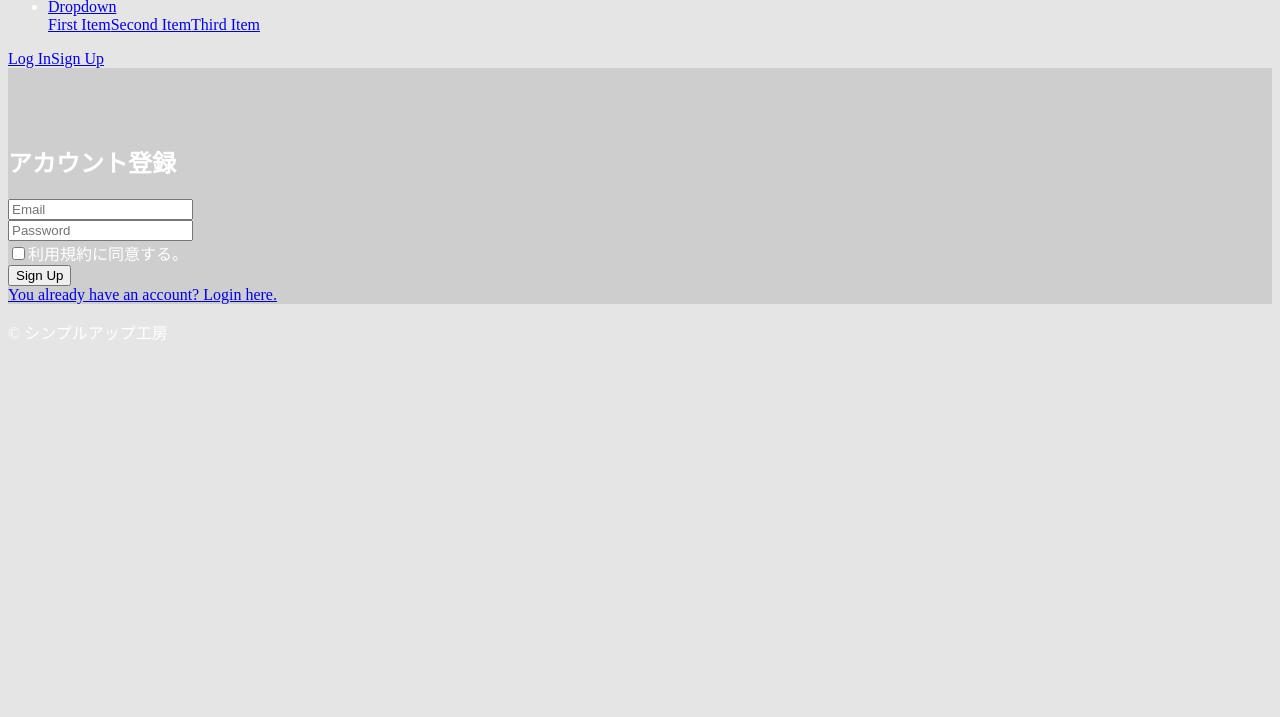
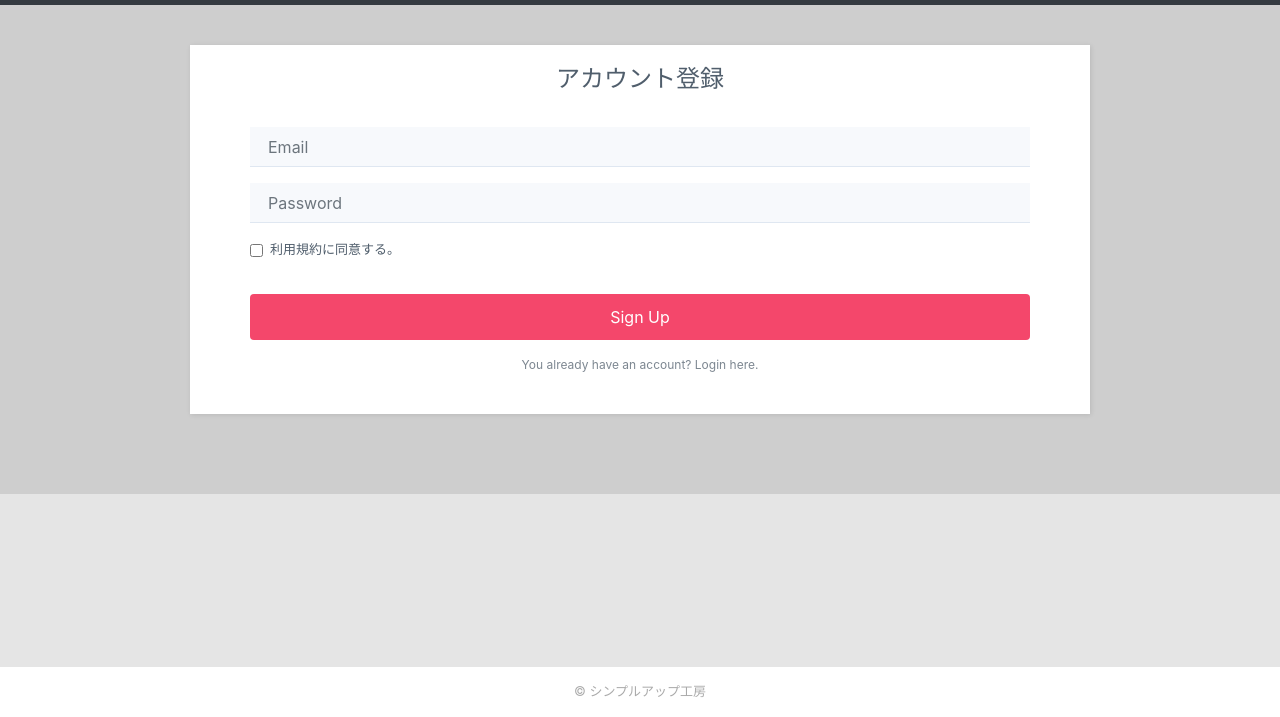
Before and after one commit to toshio-shiratori/test, a plain HTML site: page index.html in a window 1280 px wide. Shown: the part 83-800 px from the top of the page. Drawn offline with Linux system fonts and the light colour scheme; the site is published under a folder, as on GitHub Pages, so addresses that start at the root find nothing.

Commit message:
Fix file read path

```diff
--- a/index.html
+++ b/index.html
@@ -5,9 +5,9 @@
     <meta charset="utf-8">
     <meta name="viewport" content="width=device-width, initial-scale=1.0, shrink-to-fit=no">
     <title>account</title>
-    <link rel="stylesheet" href="/assets/bootstrap/css/bootstrap.min.css">
+    <link rel="stylesheet" href="assets/bootstrap/css/bootstrap.min.css">
     <link rel="stylesheet" href="https://fonts.googleapis.com/css?family=Bitter:400,700">
-    <link rel="stylesheet" href="/assets/css/styles.min.css">
+    <link rel="stylesheet" href="assets/css/styles.min.css">
 </head>
 
 <body style="background-color:rgba(0,0,0,0.1);color:rgb(255,255,255);">
@@ -43,8 +43,8 @@
             <p class="copyright">© シンプルアップ工房</p>
         </footer>
     </div>
-    <script src="/assets/js/jquery.min.js"></script>
-    <script src="/assets/bootstrap/js/bootstrap.min.js"></script>
+    <script src="assets/js/jquery.min.js"></script>
+    <script src="assets/bootstrap/js/bootstrap.min.js"></script>
 </body>
 
 </html>
```
